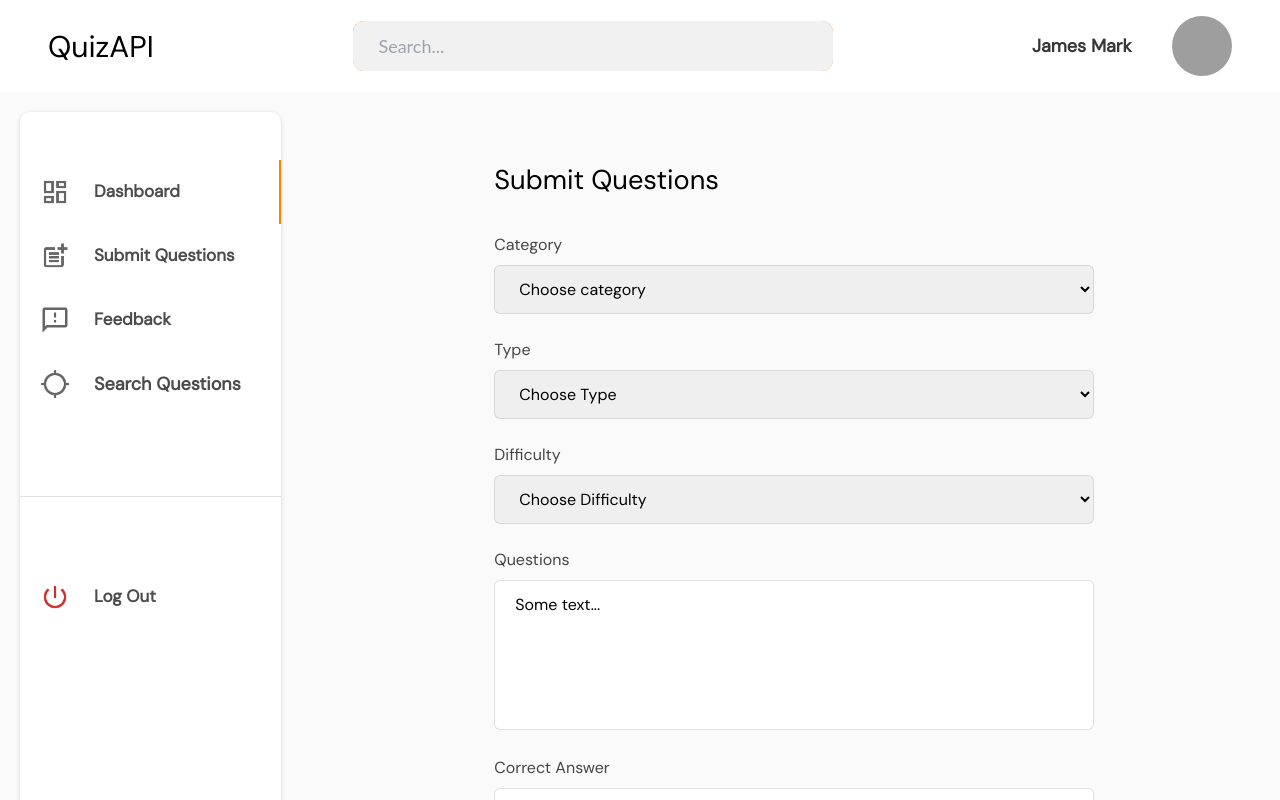
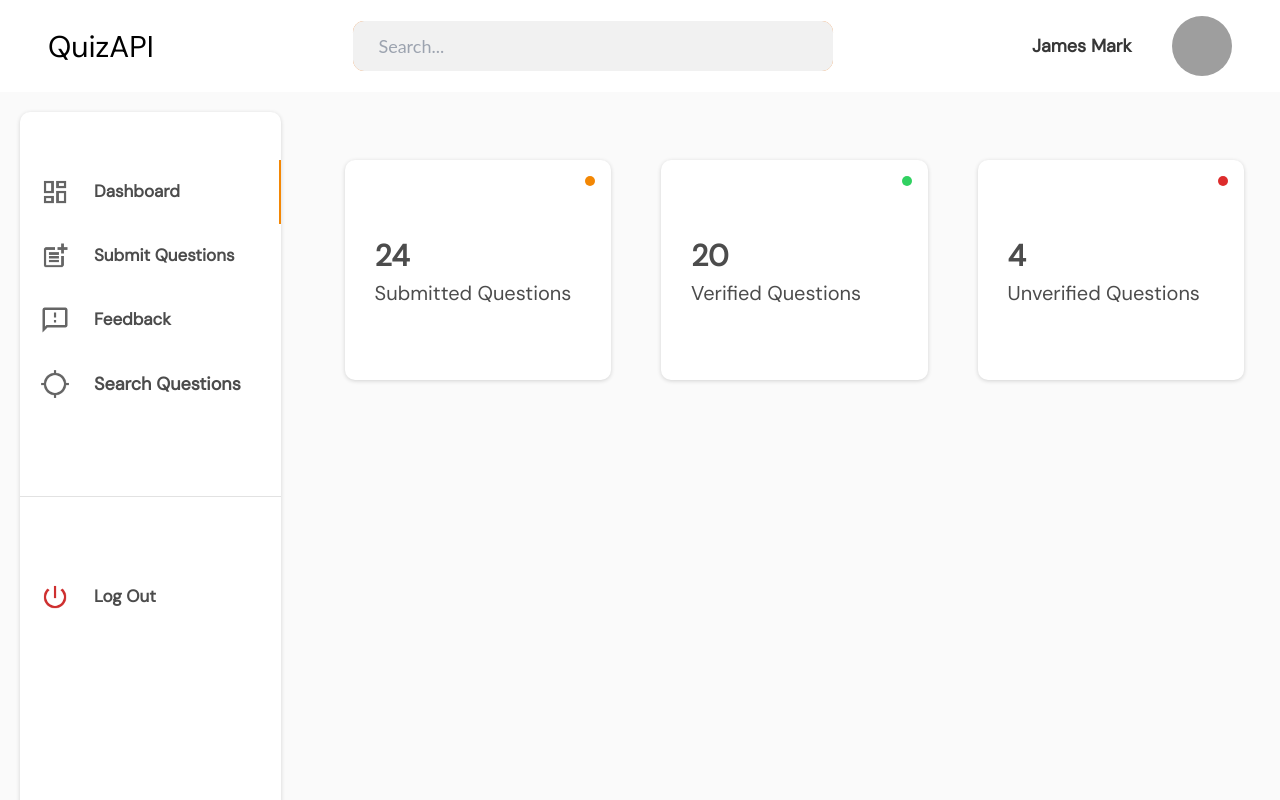
Before and after one commit to godwin-olele/quiz-api, a React (Create React App) app: page /user-dashboard in a window 1280 px wide. Shown: the top 800 px of the page. Built offline with nearby package versions, Linux system fonts and the light colour scheme; grey boxes are pictures that could not be loaded.

Commit message:
Set the dashboard componet to prev state

```diff
--- a/src/components/DashBoard/Nav/DashboardNav.js
+++ b/src/components/DashBoard/Nav/DashboardNav.js
@@ -94,8 +94,9 @@ export default function DashboardNav() {
             </div>
           </div>
         </div>
-        {/*<Dashboard /> */}
-        <SubmitQuestions/>
+        <Dashboard />
+        {/*<SubmitQuestions/> */}
+
       </main>
     </>
   );
```
